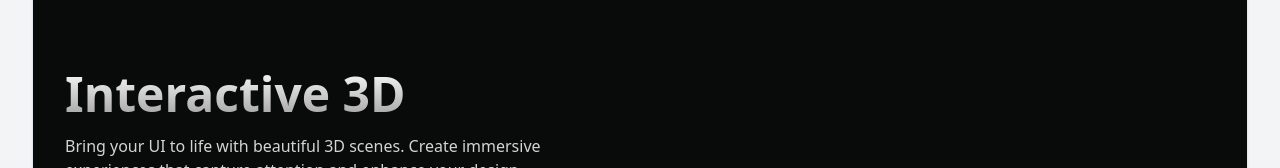
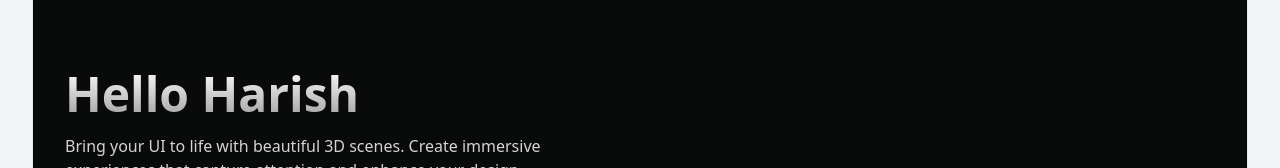
Before and after one commit to jujutsukaisen112212/frontpagehella, a React (Vite) app: page / in a window 1280 px wide. Shown: the part 156-324 px from the top of the page. Built offline with nearby package versions, Linux system fonts and the light colour scheme.

Commit message:
Change text in SplineSceneBasic
Updated the text "Interactive 3D" to "hello harish" in the SplineSceneBasic component.
[skip gpt_engineer]

```diff
--- a/src/components/code-demo.tsx
+++ b/src/components/code-demo.tsx
@@ -15,7 +15,7 @@ export function SplineSceneBasic() {
         {/* Left content */}
         <div className="flex-1 p-8 relative z-10 flex flex-col justify-center">
           <h1 className="text-4xl md:text-5xl font-bold bg-clip-text text-transparent bg-gradient-to-b from-neutral-50 to-neutral-400">
-            Interactive 3D
+            Hello Harish
           </h1>
           <p className="mt-4 text-neutral-300 max-w-lg">
             Bring your UI to life with beautiful 3D scenes. Create immersive experiences
```
